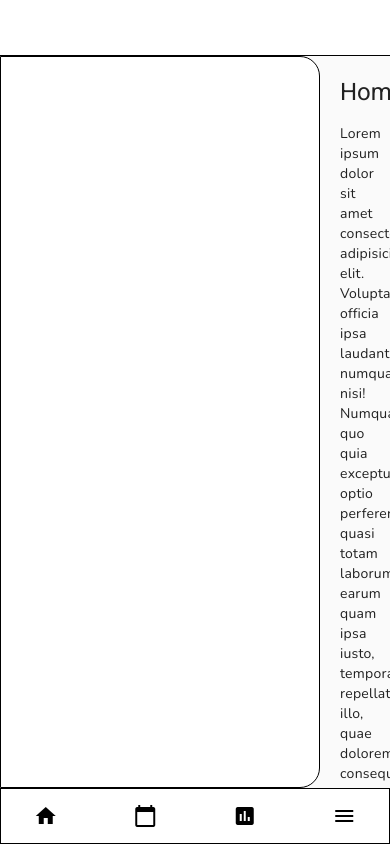
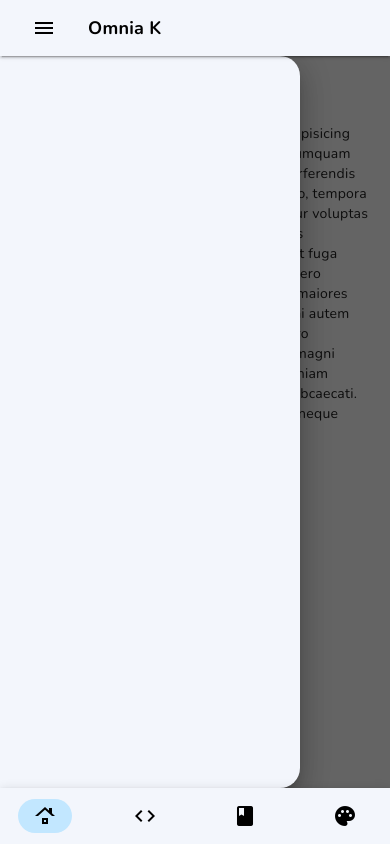
Before and after one commit to massaro-kiwibit/omniak-demo, an Angular app: page /home in a window 390 px wide. Both pictures are taken after a click on the button "menu". Built offline with nearby package versions, Linux system fonts and the light colour scheme.

Commit message:
improvements

```diff
--- a/src/app/app.component.html
+++ b/src/app/app.component.html
@@ -1,39 +1,54 @@
-<!-- <div class="layout">
-  <mat-toolbar class="header mat-elevation-z2">
+<div class="layout">
+  <div class="header mat-elevation-z2">
+    <button
+      mat-icon-button
+      (click)="openMenuFromToggle()"
+      class="drawer-toggle"
+    >
+      <mat-icon>menu</mat-icon>
+    </button>
     <span class="logo">Omnia K</span>
-    <button mat-icon-button>
-      <mat-icon>person</mat-icon>
-    </button>
-  </mat-toolbar>
-  <div class="menu">
-    <div class="menu-item" (mouseenter)="hidden = false; selected = item.subMenu ?? null" (mouseleave)="hidden = true"
-      *ngFor="let item of menu" [routerLink]="item.path">
-      <mat-icon class="menu-item-icon" *ngIf="item.icon" [fontIcon]="item.icon"
-        routerLinkActive="active-item-icon"></mat-icon>
-      <span class="item-name" routerLinkActive="active-item-text">{{ item.name }}</span>
+  </div>
+  <div class="left-nav-rail">
+    <div
+      class="menu-item"
+      (mouseenter)="
+        item.subMenu ? drawer.open() : drawer.close();
+        drawerMenu = item.subMenu ?? []
+      "
+      *ngFor="let item of menu"
+      [routerLink]="item.path"
+    >
+      <mat-icon
+        class="menu-item-icon"
+        *ngIf="item.icon"
+        [fontIcon]="item.icon"
+        routerLinkActive="active-item-icon"
+      ></mat-icon>
+      <span class="item-name" routerLinkActive="active-item-text">{{
+        item.name
+      }}</span>
     </div>
   </div>
-  <div class="drawer mat-elevation-z4" [class.hidden-drawer]="hidden || !selected" (mouseenter)="hidden = false"
-    (mouseleave)="hidden = true">
-    <div *ngFor="let item of selected" class="submenu-item" [routerLink]="item.path"
-      routerLinkActive="active-item-icon">
-      <mat-icon *ngIf="item.icon" [fontIcon]="item.icon"></mat-icon>
-      <span>{{ item.name }}</span>
-    </div>
-  </div>
-  <div class="content">
-    <router-outlet></router-outlet>
-  </div>
-</div> -->
-<div class="layout">
-  <div class="header">
-
-  </div>
-  <div class="left-nav-rail">
-
-  </div>
   <mat-drawer-container class="drawer-container">
-    <mat-drawer mode="side" #drawer class="drawer">
+    <mat-drawer
+      [mode]="(isSmallScreen | async)?.matches ? 'over' : 'side'"
+      #drawer
+      class="drawer"
+      (mouseenter)="drawer.open()"
+      (mouseleave)="drawer.close()"
+    >
+      <div class="drawer-menu">
+        <div
+          *ngFor="let item of drawerMenu"
+          class="submenu-item"
+          [routerLink]="item.path"
+          routerLinkActive="active-item-icon"
+        >
+          <mat-icon *ngIf="item.icon" [fontIcon]="item.icon"></mat-icon>
+          <span>{{ item.name }}</span>
+        </div>
+      </div>
     </mat-drawer>
     <mat-drawer-content>
       <div class="content">
@@ -41,18 +56,18 @@
       </div>
     </mat-drawer-content>
   </mat-drawer-container>
-  <div class="bottom-nav-rail">
-    <button mat-icon-button>
-      <mat-icon>home</mat-icon>
-    </button>
-    <button mat-icon-button>
-      <mat-icon>calendar_today</mat-icon>
-    </button>
-    <button mat-icon-button>
-      <mat-icon>assessment</mat-icon>
-    </button>
-    <button mat-icon-button (click)="drawer.toggle()">
-      <mat-icon>menu</mat-icon>
-    </button>
+  <div class="bottom-nav-rail mat-elevation-z4">
+    <div
+      class="menu-item"
+      *ngFor="let item of bottomNavMenu"
+      [routerLink]="item.path"
+    >
+      <mat-icon
+        class="menu-item-icon"
+        *ngIf="item.icon"
+        [fontIcon]="item.icon"
+        routerLinkActive="active-item-icon"
+      ></mat-icon>
+    </div>
   </div>
 </div>
--- a/src/app/app.component.scss
+++ b/src/app/app.component.scss
@@ -1,47 +1,72 @@
-/* $header-height: 56px;
+$header-height: 56px;
+$bottom-nav-height: 56px;
 $rail-width: 88px;
-$darker-base-color: #0f2734;
-$base-color: #16394e;
-$base-color-contrast: #ffffff;
-$border-base-color: #354d5b;
-$active-color: #91b822;
-$active-color-contrast: #ffffff;
+$drawer-width: 300px;
+$base-color: #f3f6fc;
+$base-color-contrast: #000;
+$border-base-color: #dbe1ec;
+$active-color: #c2e7ff;
+$active-color-contrast: #000;
+
+.logo {
+  font-size: large;
+  font-weight: bold;
+}
 
 .layout {
+  height: 100%;
   display: grid;
-  grid-template-areas: "header header" "rail content";
+  grid-template-areas: "header header" "left-nav-rail drawer-container";
+  grid-template-rows: $header-height auto;
   grid-template-columns: $rail-width auto;
-  grid-template-rows: $header-height auto;
-  height: 100%;
 }
-
-.header {
-  display: flex;
-  justify-content: space-between;
-  align-items: center;
-  z-index: 1;
-  height: auto;
-  grid-area: header;
-  background-color: $darker-base-color;
-  color: $base-color-contrast;
-  .logo {
-    font-size: large;
-    font-weight: 600;
-  }
-}
-
-.menu {
-  grid-area: rail;
-  z-index: 3;
+.left-nav-rail {
+  padding: 15px 0;
   background-color: $base-color;
-  padding: 20px 0;
-  list-style: none;
+  grid-area: left-nav-rail;
   display: flex;
   flex-direction: column;
-  justify-content: flex-start;
+  gap: 10px;
+  border-right: 1px solid $border-base-color;
+}
+.bottom-nav-rail {
+  z-index: 999;
+  display: none;
+  grid-area: bottom-nav-rail;
+  background-color: $base-color;
+  color: $active-color-contrast;
+}
+.header {
+  z-index: 999;
+  background-color: $base-color;
+  grid-area: header;
+  display: flex;
+  gap: 20px;
   align-items: center;
-  margin: 0;
-  overflow-y: auto;
+  padding: 0 20px;
+}
+.drawer-toggle {
+  color: $active-color-contrast;
+  display: none;
+}
+.drawer-container {
+  grid-area: drawer-container;
+}
+.drawer {
+  padding: 20px;
+  width: $drawer-width;
+  border-top-right-radius: 20px;
+  border-bottom-right-radius: 20px;
+  background-color: $base-color;
+  color: #e3e3e3;
+}
+.drawer-menu {
+  display: flex;
+  flex-direction: column;
+  gap: 10px;
+}
+.content {
+  padding: 20px;
 }
 
 .menu-item {
@@ -53,7 +78,6 @@ $active-color-contrast: #ffffff;
   align-items: center;
   gap: 8px;
   cursor: pointer;
-  padding-bottom: 15px;
 }
 
 span {
@@ -62,8 +86,8 @@ span {
 }
 
 .menu-item-icon {
-  transition: 0.5s;
-  border-radius: 50px;
+  transition: 0.2s;
+  border-radius: 25px;
   padding: 5px 15px;
   &:hover {
     background-color: $active-color;
@@ -80,132 +104,40 @@ span {
   color: $active-color-contrast;
 }
 
-.drawer {
-  z-index: 2;
-  position: absolute;
-  top: $header-height;
-  left: $rail-width;
-  transition: 0.3s;
-  width: 250px;
-  border-top-right-radius: 20px;
-  border-bottom-right-radius: 20px;
-  background-color: $base-color;
-  height: 100%;
-  border-left: 1px solid $border-base-color;
-  display: flex;
-  flex-direction: column;
-  justify-content: flex-start;
-  align-items: center;
-  outline: 20px;
-  color: #e3e3e3;
-}
 .submenu-item {
   display: flex;
   flex-direction: row;
   align-items: center;
   justify-content: flex-start;
+  color: $base-color-contrast;
   gap: 20px;
   font-size: 14px;
   cursor: pointer;
   padding: 0 15px;
   height: 40px;
   border-radius: 20px;
-  width: calc(100% - 40px);
-  margin-top: 5px;
-  &:first-child {
-    margin-top: 10px;
-  }
   &:hover {
     background-color: $active-color;
   }
 }
 
-.hidden-drawer {
-  transform: translateX(-338px);
-}
-
-.content {
-  grid-area: content;
-  padding: 20px;
-  overflow-y: auto;
-}
-
-@media screen and (max-width: 600px) {
-  .layout {
-    grid-template-areas: "header" "content" "rail";
-    grid-template-columns: 100fr;
-    grid-template-rows: 56px auto 56px;
-  }
-  .menu {
-    display: flex;
-    flex-direction: row;
-    align-items: center;
-    justify-content: center;
-    padding: 0;
-  }
-  .menu-item {
-    padding: 0;
-    gap: 0;
-  }
-  mat-icon.menu-item-icon:hover {
-    background-color: $active-color;
-  }
-  .item-name {
-    display: none;
-  }
-  .drawer {
-    display: none;
-  }
-} */
-.layout {
-  height: 100%;
-  display: grid;
-  grid-template-areas: "header header" "left-nav-rail drawer-container";
-  grid-template-rows: 56px auto;
-  grid-template-columns: 88px auto;
-}
-.left-nav-rail {
-  grid-area: left-nav-rail;
-  border: 1px solid #000;
-}
-.bottom-nav-rail {
-  display: none;
-  grid-area: bottom-nav-rail;
-  border: 1px solid #000;
-}
-.header {
-  grid-area: header;
-  display: flex;
-  align-items: center;
-  border-bottom: 1px solid #000;
-}
-.drawer-container {
-  grid-area: drawer-container;
-}
-.drawer {
-  width: 320px;
-  border: 1px solid #000;
-  border-top-right-radius: 20px;
-  border-bottom-right-radius: 20px;
-}
-.content {
-  padding: 20px;
-}
-
 @media screen and (max-width: 960px) {
   .layout {
     grid-template-areas: "header" "drawer-container" "bottom-nav-rail";
-    grid-template-rows: 56px auto 56px;
+    grid-template-rows: $header-height auto $bottom-nav-height;
     grid-template-columns: auto;
   }
   .bottom-nav-rail {
     display: flex;
     gap: 10px;
     flex-direction: row;
-    justify-content: space-around;
+    justify-content: space-evenly;
     align-items: center;
   }
   .left-nav-rail {
     display: none;
   }
+  .drawer-toggle {
+    display: block;
+  }
 }
--- a/src/app/app.component.ts
+++ b/src/app/app.component.ts
@@ -1,5 +1,8 @@
 import { Component, ViewChild } from '@angular/core';
 import { MatDrawer } from '@angular/material/sidenav';
+import { BreakpointObserver, Breakpoints } from '@angular/cdk/layout';
+import { Subject, takeUntil } from 'rxjs';
+import { bottomNavMenu, menu } from './config/menu';
 
 @Component({
   selector: 'app-root',
@@ -7,62 +10,33 @@ import { MatDrawer } from '@angular/material/sidenav';
   styleUrls: ['./app.component.scss']
 })
 export class AppComponent {
-  title = 'navigation-prototype';
-  hidden: boolean = true;
-  menu: MenuItem[] = [
-    {
-      name: 'Home',
-      icon: 'roofing',
-      path: 'home'
-    },
-    {
-      name: 'Develop',
-      icon: 'code',
-      path: 'develop',
-      subMenu: [
-        {
-          name: 'Android',
-          icon: 'android',
-          path: 'develop/android'
-        },
-        {
-          name: 'Flutter',
-          icon: 'flutter_dash',
-          path: 'develop/flutter'
-        },
-        {
-          name: 'Web',
-          icon: 'language',
-          path: 'develop/web'
-        }
-      ]
-    },
-    {
-      name: 'Foundations',
-      icon: 'book',
-      path: 'foundations',
-      subMenu: [
-        {
-          name: 'Accessibility',
-          icon: 'accessibility'
-        },
-        {
-          name: 'Customizing Material',
-          icon: 'support_agent'
-        }
-      ]
-    },
-    {
-      name: 'Styles',
-      icon: 'palette',
-      path: 'styles'
-    },
-  ]
-  selected: any = null;
+
   @ViewChild('drawer') drawer!: MatDrawer;
+
+  menu: MenuItem[] = menu;
+  bottomNavMenu: MenuItem[] = bottomNavMenu;
+  drawerMenu: MenuItem[] = [];
+
+  destroyed = new Subject<void>();
+
+  isSmallScreen = this.breakpointObserver
+    .observe([
+      Breakpoints.XSmall,
+      Breakpoints.Small,
+      Breakpoints.Medium,
+    ])
+    .pipe(takeUntil(this.destroyed));
+
+  constructor(private breakpointObserver: BreakpointObserver) { }
+
+  openMenuFromToggle() {
+    // TODO
+    this.drawer.toggle();
+  }
+
 }
 
-interface MenuItem {
+export interface MenuItem {
   name: string;
   icon?: string;
   path?: string;
--- /dev/null
+++ b/src/app/config/menu.ts
@@ -0,0 +1,74 @@
+import { MenuItem } from "../app.component";
+
+export const menu: MenuItem[] = [
+    {
+        name: 'Home',
+        icon: 'roofing',
+        path: 'home'
+    },
+    {
+        name: 'Develop',
+        icon: 'code',
+        path: 'develop',
+        subMenu: [
+            {
+                name: 'Android',
+                icon: 'android',
+                path: 'develop/android'
+            },
+            {
+                name: 'Flutter',
+                icon: 'flutter_dash',
+                path: 'develop/flutter'
+            },
+            {
+                name: 'Web',
+                icon: 'language',
+                path: 'develop/web'
+            }
+        ]
+    },
+    {
+        name: 'Foundations',
+        icon: 'book',
+        path: 'foundations',
+        subMenu: [
+            {
+                name: 'Accessibility',
+                icon: 'accessibility'
+            },
+            {
+                name: 'Customizing Material',
+                icon: 'support_agent'
+            }
+        ]
+    },
+    {
+        name: 'Styles',
+        icon: 'palette',
+        path: 'styles'
+    },
+]
+
+export const bottomNavMenu: MenuItem[] = [
+    {
+        name: 'Home',
+        path: 'home',
+        icon: 'roofing'
+    },
+    {
+        name: 'Develop',
+        icon: 'code',
+        path: 'develop',
+    },
+    {
+        name: 'Foundations',
+        icon: 'book',
+        path: 'foundations',
+    },
+    {
+        name: 'Styles',
+        icon: 'palette',
+        path: 'styles'
+    },
+];
--- a/src/styles.scss
+++ b/src/styles.scss
@@ -1,6 +1,4 @@
 /* You can add global styles to this file, and also import other style files */
-@import url("https://fonts.googleapis.com/css2?family=Montserrat:ital,wght@0,100;0,200;0,300;0,400;0,500;0,600;0,700;0,800;0,900;1,100;1,200;1,300;1,400;1,500;1,600;1,700;1,800;1,900&display=swap");
-@import url("https://fonts.googleapis.com/css2?family=Raleway:ital,wght@0,100;0,200;0,300;0,400;0,500;0,600;0,700;0,800;0,900;1,100;1,200;1,300;1,400;1,500;1,600;1,700;1,800;1,900&display=swap");
 @import url("https://fonts.googleapis.com/css2?family=Nunito:ital,wght@0,200;0,300;0,400;0,500;0,600;0,700;0,800;0,900;0,1000;1,200;1,300;1,400;1,500;1,600;1,700;1,800;1,900;1,1000&display=swap");
 html,
 body {
@@ -11,23 +9,23 @@ body {
 }
 body {
   margin: 0;
-  //font-family: "Montserrat", sans-serif !important;
-  //font-family: "Raleway", sans-serif !important;
   font-family: "Nunito", sans-serif !important;
   background-color: #ffffff;
   position: relative;
   overflow: hidden;
 }
-
+* {
+  outline: none;
+}
 .mat-elevation-z2 {
-  box-shadow: 0px 3px 1px -2px rgba(0, 0, 0, 0.2), 0px 2px 2px 0px rgba(0, 0, 0, 0.14),
-    0px 1px 5px 0px rgba(0, 0, 0, 0.12);
+  box-shadow: 0px 3px 1px -2px rgba(0, 0, 0, 0.2),
+    0px 2px 2px 0px rgba(0, 0, 0, 0.14), 0px 1px 5px 0px rgba(0, 0, 0, 0.12);
 }
 .mat-elevation-z4 {
-  box-shadow: 0px 2px 4px -1px rgba(0, 0, 0, 0.2), 0px 4px 5px 0px rgba(0, 0, 0, 0.14),
-    0px 1px 10px 0px rgba(0, 0, 0, 0.12);
+  box-shadow: 0px 2px 4px -1px rgba(0, 0, 0, 0.2),
+    0px 4px 5px 0px rgba(0, 0, 0, 0.14), 0px 1px 10px 0px rgba(0, 0, 0, 0.12);
 }
 .mat-elevation-z8 {
-  box-shadow: 0px 5px 5px -3px rgba(0, 0, 0, 0.2), 0px 8px 10px 1px rgba(0, 0, 0, 0.14),
-    0px 3px 14px 2px rgba(0, 0, 0, 0.12);
+  box-shadow: 0px 5px 5px -3px rgba(0, 0, 0, 0.2),
+    0px 8px 10px 1px rgba(0, 0, 0, 0.14), 0px 3px 14px 2px rgba(0, 0, 0, 0.12);
 }
```
Also changed, not shown: 1 other file (tests, documents, lock files or other folders).
